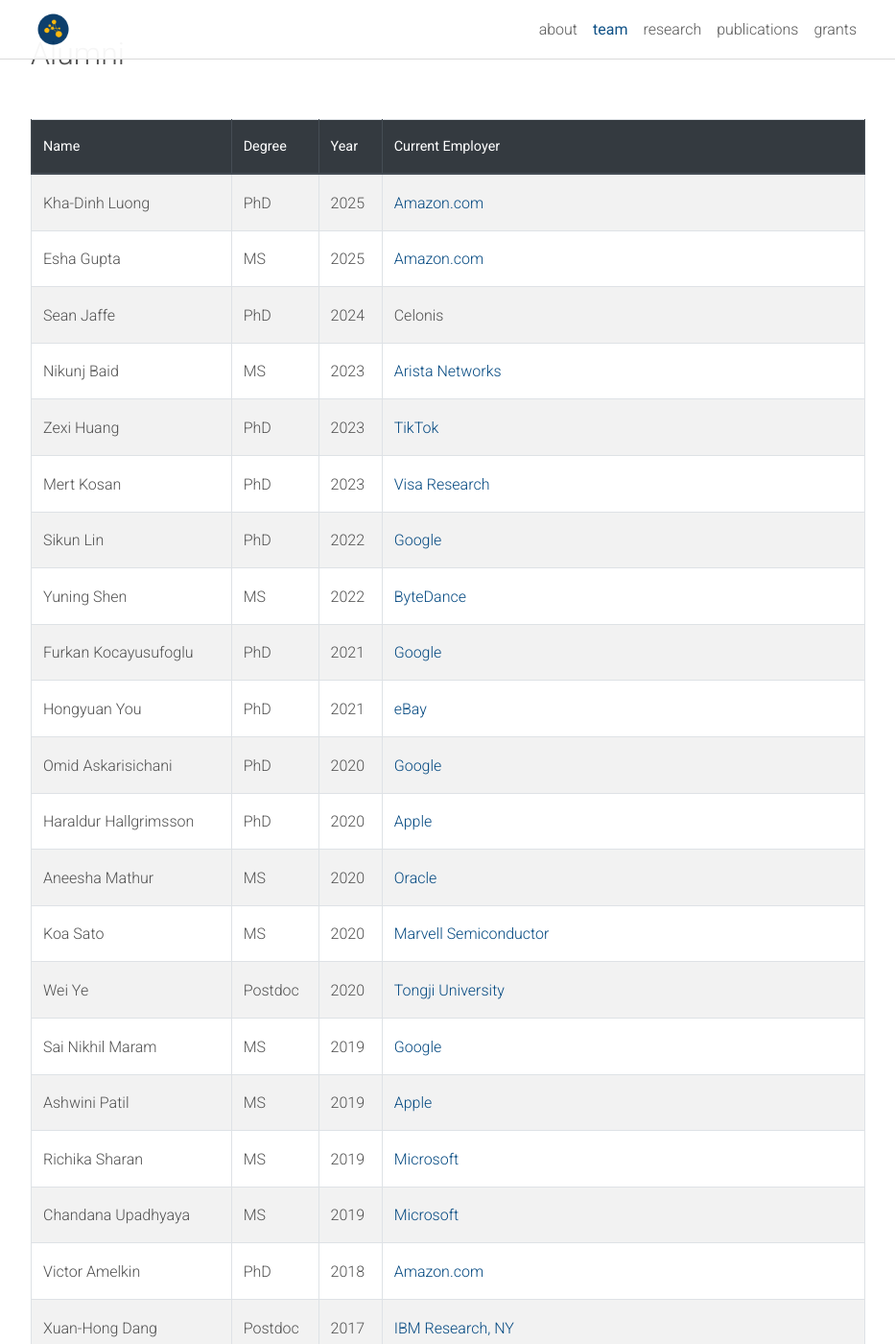
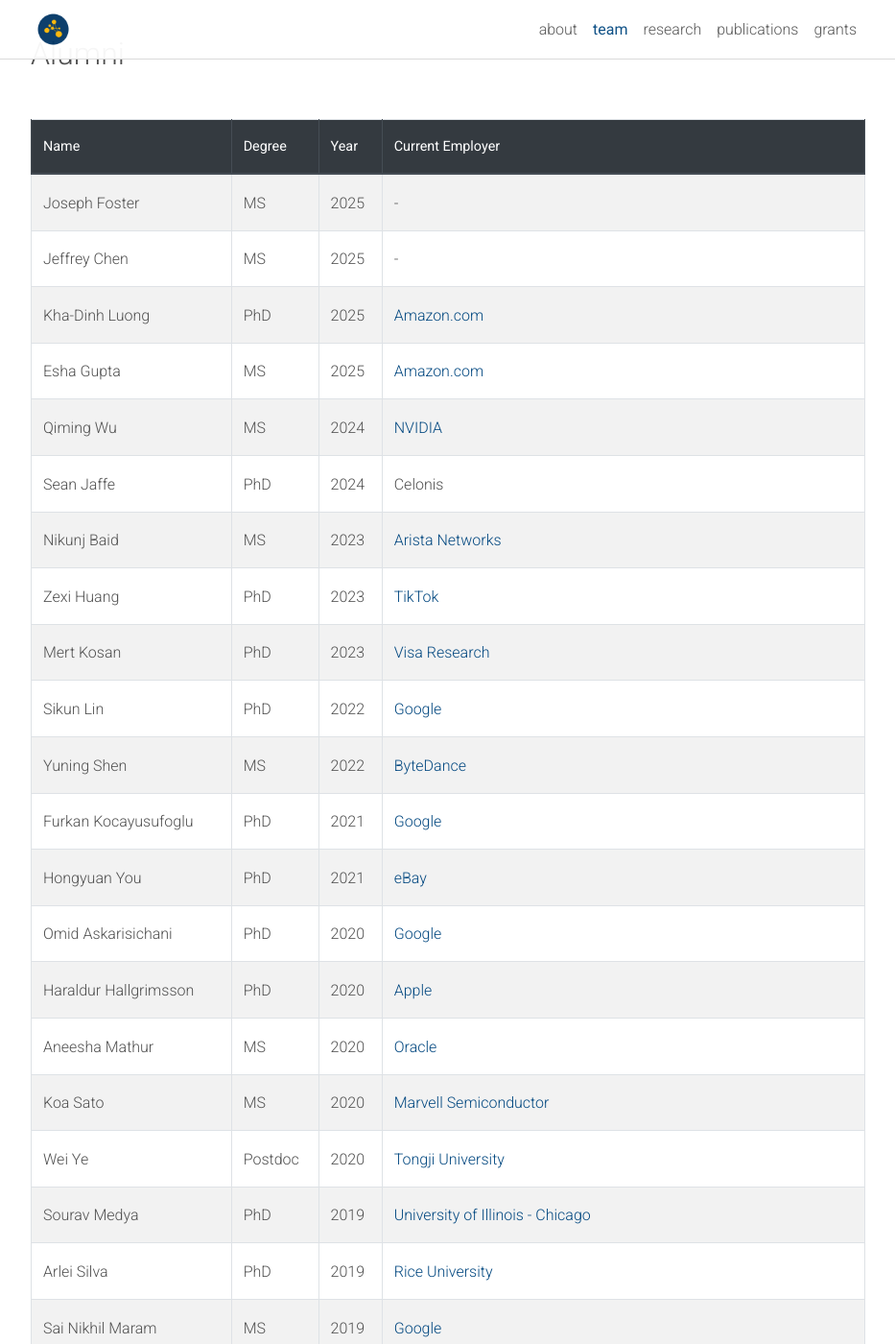
Before and after one commit to DYNAMO-Lab/dynamo-lab.github.io, a Jekyll site: the page built from _pages/team.md, in a window 1280 px wide and 1400 px high, scrolled down 4612 px. Shown: the whole window at 96% size, without its empty margins (173-1106 px from the left). Built offline with Jekyll 4.4.1, drawn with Linux system fonts in a browser that asks for light colours; comment, search, counter and statistics services are not loaded; a style sheet for code colours, icons or effects is not loaded.

Commit message:
Update team.md

```diff
--- a/_pages/team.md
+++ b/_pages/team.md
@@ -143,6 +143,23 @@ nav_rank: 2
             </tr>
         </thead>
         <tbody>
+                     <tr>
+                <td>Joseph Foster</td>
+                <td>MS</td>
+                <td>2025</td>
+                <td>-</td>
+            </tr>
+
+                     <tr>
+                <td>Jeffrey Chen</td>
+                <td>MS</td>
+                <td>2025</td>
+                <td>-</td>
+            </tr>
+
+
+
+
              <tr>
                 <td>Kha-Dinh Luong</td>
                 <td>PhD</td>
@@ -157,6 +174,12 @@ nav_rank: 2
                 <td><a href="https://www.amazon.com" target="_blank">Amazon.com</a></td>
             </tr>
 
+                     <tr>
+                <td>Qiming Wu</td>
+                <td>MS</td>
+                <td>2024</td>
+                <td><a href="https://www.nvidia.com" target="_blank">NVIDIA</a></td>
+            </tr>
 
                     <tr>
                 <td>Sean Jaffe</td>
@@ -236,6 +259,19 @@ nav_rank: 2
                 <td>Postdoc</td>
                 <td>2020</td>
                 <td><a href="https://www.tongji.edu.cn/en/" target="_blank">Tongji University</a></td>
+            </tr>
+                                    <tr>
+                <td>Sourav Medya</td>
+                <td>PhD</td>
+                <td>2019</td>
+                <td><a href="https://www.uic.edu" target="_blank">University of Illinois - Chicago</a></td>
+            </tr>
+
+                        <tr>
+                <td>Arlei Silva</td>
+                <td>PhD</td>
+                <td>2019</td>
+                <td><a href="https://www.rice.edu" target="_blank">Rice University</a></td>
             </tr>
             <tr>
                 <td>Sai Nikhil Maram</td>
```
